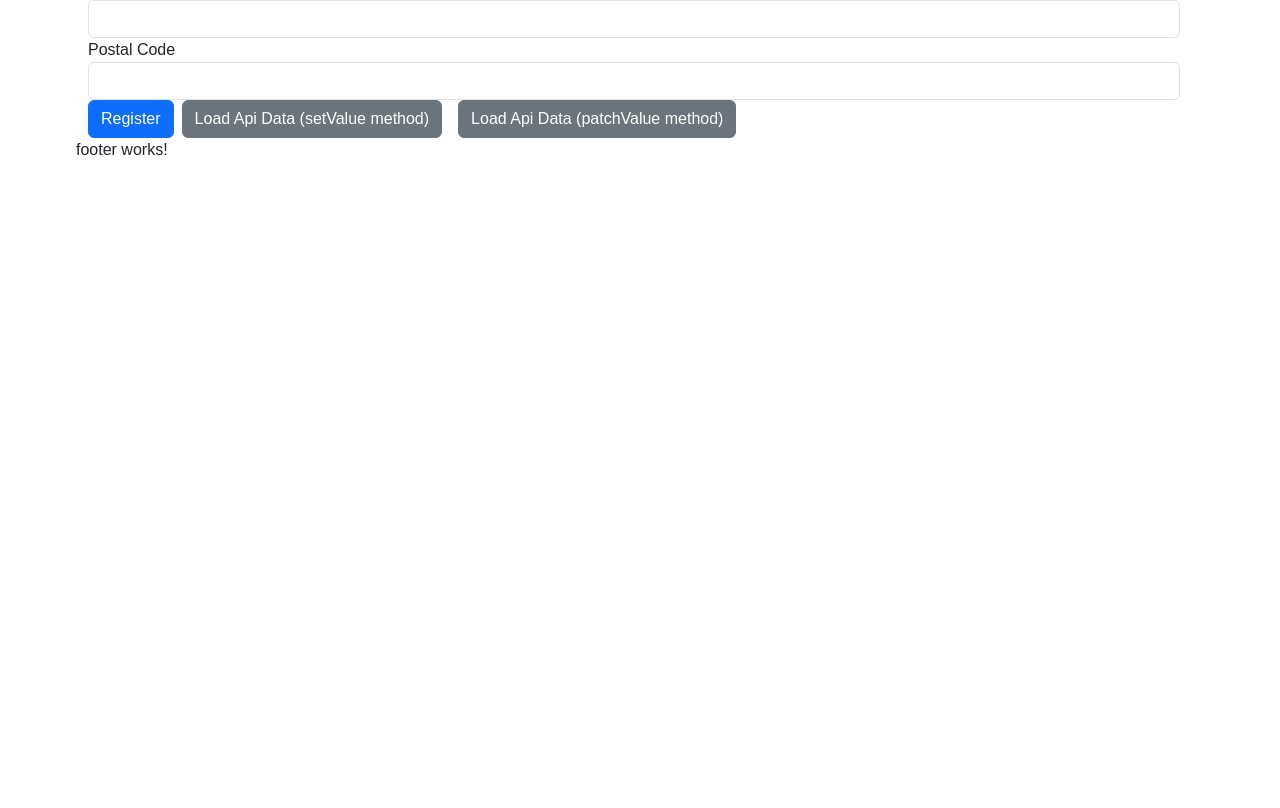
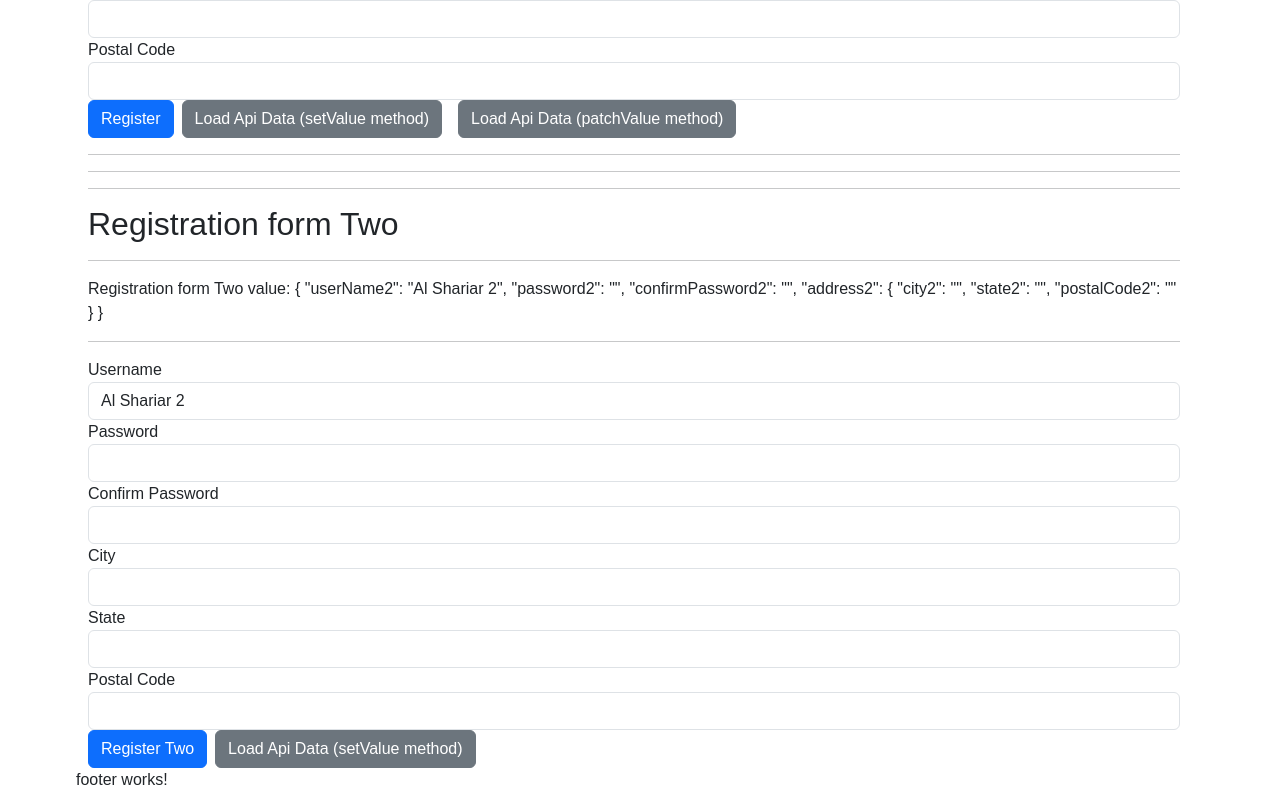
Before and after one commit to Shariarbup/bdExpress-angular, an Angular app: page /reactive-form in a window 1280 px wide. Shown: the part 448-1256 px from the top of the page. Before the commit the page ends 800 px from the top, so only its background shows below. Built offline with nearby package versions, Linux system fonts and the light colour scheme.

Commit message:
use form builder service for creating reactive form

```diff
--- a/src/app/components/reactive-sign-up/reactive-sign-up.component.html
+++ b/src/app/components/reactive-sign-up/reactive-sign-up.component.html
@@ -50,4 +50,42 @@ and each of the field called form control
             (patchValue method)
         </button>
     </form>
+
+    <hr> <hr> <hr>
+    <h2>Registration form Two</h2>
+    <hr>
+    <span>Registration form Two value:</span> {{registrationForm2.value | json}}
+    <hr>
+    <form [formGroup]="registrationForm2">
+        <div class="form-group">
+            <label>Username</label>
+            <input formControlName="userName2" type="text" class="form-control">
+        </div>
+        <div class="form-group">
+            <label>Password</label>
+            <input formControlName="password2" type="password" class="form-control">
+        </div>
+        <div class="form-group">
+            <label>Confirm Password</label>
+            <input formControlName="confirmPassword2" type="password" class="form-control">
+        </div>
+        <div formGroupName="address2">
+            <div class="form-group">
+                <label>City</label>
+                <input formControlName="city2" type="text" class="form-control">
+            </div>
+            <div class="form-group">
+                <label>State</label>
+                <input formControlName="state2" type="text" class="form-control">
+            </div>
+            <div class="form-group">
+                <label>Postal Code</label>
+                <input formControlName="postalCode2" type="text" class="form-control">
+            </div>
+        </div>
+        <button class="btn btn-primary" type="submit">Register Two</button>
+        <button (click)="loadApiForFormBuilderData()" class="btn btn-secondary mx-2" >Load Api Data
+            (setValue method)
+        </button>
+    </form>
 </div>
--- a/src/app/components/reactive-sign-up/reactive-sign-up.component.ts
+++ b/src/app/components/reactive-sign-up/reactive-sign-up.component.ts
@@ -1,5 +1,5 @@
 import { Component } from '@angular/core';
-import { FormControl, FormGroup } from '@angular/forms';
+import { FormControl, FormGroup, FormBuilder} from '@angular/forms';
 
 @Component({
   selector: 'app-reactive-sign-up',
@@ -7,6 +7,21 @@ import { FormControl, FormGroup } from '@angular/forms';
   styleUrls: ['./reactive-sign-up.component.css']
 })
 export class ReactiveSignUpComponent {
+
+  constructor(
+    private fb: FormBuilder
+  ) {}
+
+  registrationForm2 = this.fb.group({
+    userName2: ['Al Shariar 2'],
+    password2: [''],
+    confirmPassword2: [''],
+    address2: this.fb.group({
+      city2: [''],
+      state2: [''],
+      postalCode2: ['']
+    })
+  })
 
   registrationForm = new FormGroup({
     userName: new FormControl('Shariar'),
@@ -33,6 +48,7 @@ export class ReactiveSignUpComponent {
       }
     })
   }
+
   loadApiData2() {
     this.registrationForm.patchValue({
       userName: 'Al Shariar',
@@ -40,4 +56,17 @@ export class ReactiveSignUpComponent {
       confirmPassword: 'xyz'
     })
   }
+
+  loadApiForFormBuilderData() {
+    this.registrationForm2.setValue({
+      userName2: 'Al Shariar',
+      password2: 'xyz',
+      confirmPassword2: 'xyz',
+      address2: {
+        city2: 'City',
+        state2: 'State',
+        postalCode2: '123456'
+      }
+    })
+  }
 }
```
